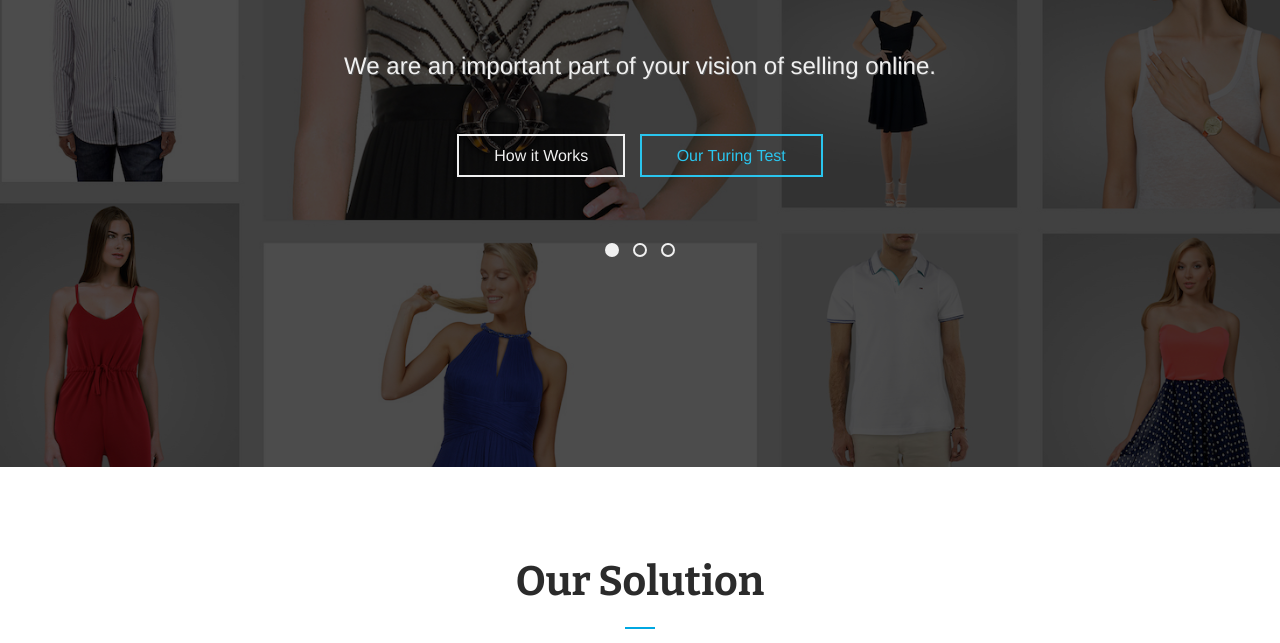
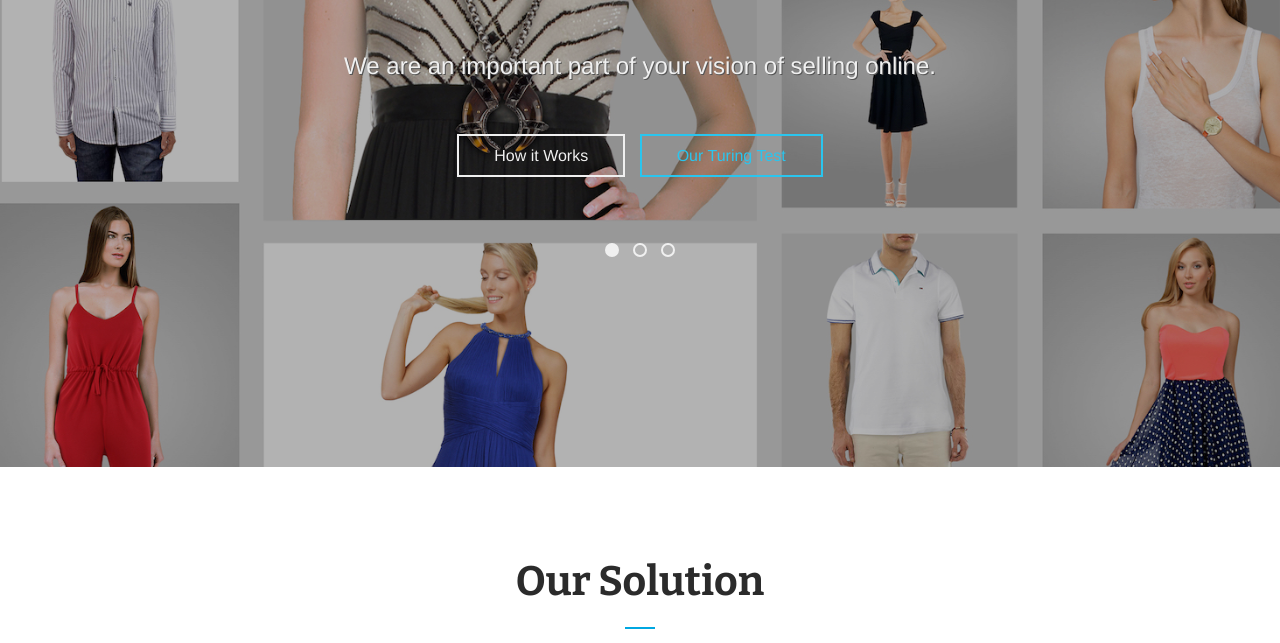
Before and after one commit to navalsaini/trialroom-website, a website: page index.html in a window 1280 px wide. Shown: the part 333-976 px from the top of the page. Drawn offline with nearby package versions, Linux system fonts and the light colour scheme; files that its build step writes are made by us from their sources; files whose address does not match are found by name.

Commit message:
minor fix

```diff
--- a/views/main.html
+++ b/views/main.html
@@ -1,6 +1,6 @@
 <section class="highlighted text-color-light">
 	<div class="highlighted-slider-1 bg-image-collage" data-stellar-background-ratio="0.7">
-	  <div class="overlay">
+	  <div class="overlay overlay-30">
 	    <div class="flex-bullet-slider vertical-center text-center">
 	      	<centered>
 		      	<flex-slider slide="s in slides track by $index" animation="fade" animationSpeed="8000" >
```
